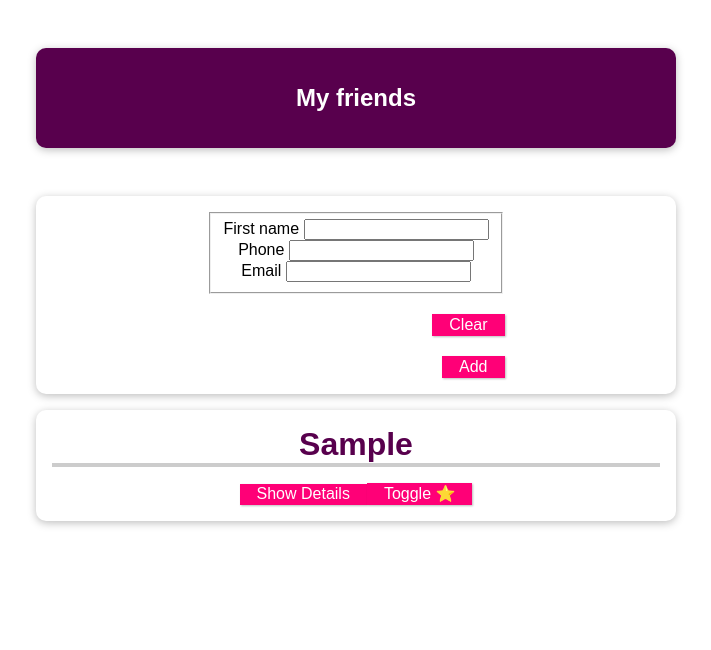
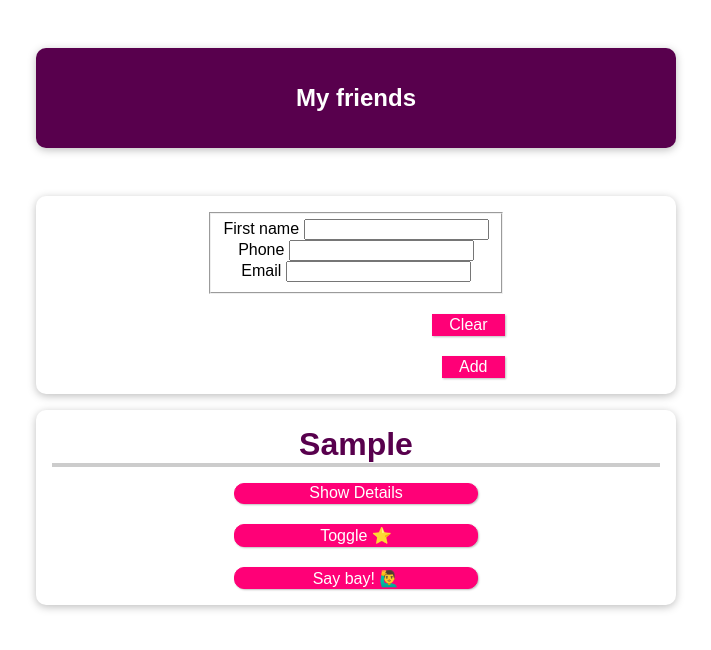
Before and after one commit to DenisPepper/vue-max-starting, a Vue app: page / in a window 1280 px wide. Both pictures are taken after typing "Sample", "5551234", "name@example.com" into the empty fields and a click on the button "Add". Shown: the top 650 px of the page, without its empty margins (284-995 px from the left). Built offline with nearby package versions, Linux system fonts and the light colour scheme.

Commit message:
Добавит метод удаления пользователя

```diff
--- a/src/App.vue
+++ b/src/App.vue
@@ -14,6 +14,7 @@
         :email="friend.email"
         :is-favorite="friend.isFavorite"
         @set-favorite="setFavoriteStatus"
+        @remove-friend="removeFriend"
       />
     </ul>
   </section>
@@ -36,6 +37,9 @@ export default {
       const newFriend = { ...formData, id: this.nextId, isFavorite: false };
       this.friends.push(newFriend);
       this.nextId += 1;
+    },
+    removeFriend(id) {
+      this.friends = this.friends.filter((friend) => friend.id !== id);
     },
   },
 };
--- a/src/components/FriendContact.vue
+++ b/src/components/FriendContact.vue
@@ -1,8 +1,11 @@
 <template>
   <li>
     <h2>{{ firstName }} {{ isFavorite ? '(⭐)' : '' }}</h2>
-    <button @click="toggleDetails">Show Details</button>
-    <button @click="setFavoriteStatus">Toggle ⭐</button>
+    <div class="card-actions">
+      <button @click="toggleDetails">Show Details</button>
+      <button @click="setFavoriteStatus">Toggle ⭐</button>
+      <button @click="removeFriend">Say bay! 🙋‍♂️</button>
+    </div>
     <ul v-if="showDetails">
       <li>{{ phone }}</li>
       <li>{{ email }}</li>
@@ -36,7 +39,7 @@ export default {
       required: true,
     },
   },
-  emits: ['set-favorite'],
+  emits: ['set-favorite', 'remove-friend'],
   // если валидация не нужна, то можно просто задекларировать список событий компонента в emits
   // чтобы оптимизировать работу Vue-фреймворка
   // see more: https://vuejs.org/guide/components/events.html
@@ -52,6 +55,25 @@ export default {
     setFavoriteStatus() {
       this.$emit('set-favorite', this.id);
     },
+    removeFriend() {
+      this.$emit('remove-friend', this.id);
+    },
   },
 };
 </script>
+
+<style>
+.card-actions {
+  display: flex;
+  flex-direction: column;
+  justify-content: center;
+  align-items: center;
+  gap: 20px;
+}
+
+.card-actions button {
+  max-width: 40%;
+  width: 40%;
+  border-radius: 10px;
+}
+</style>
```
